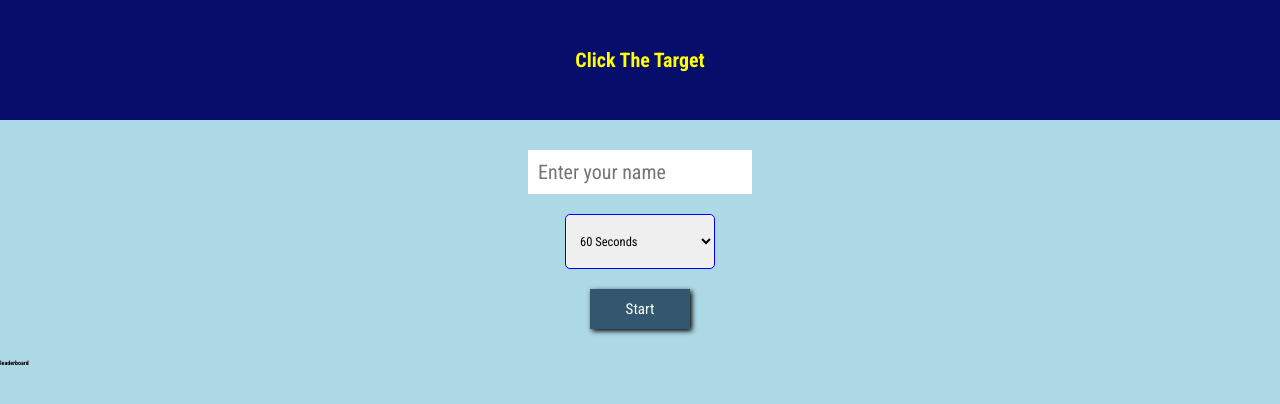
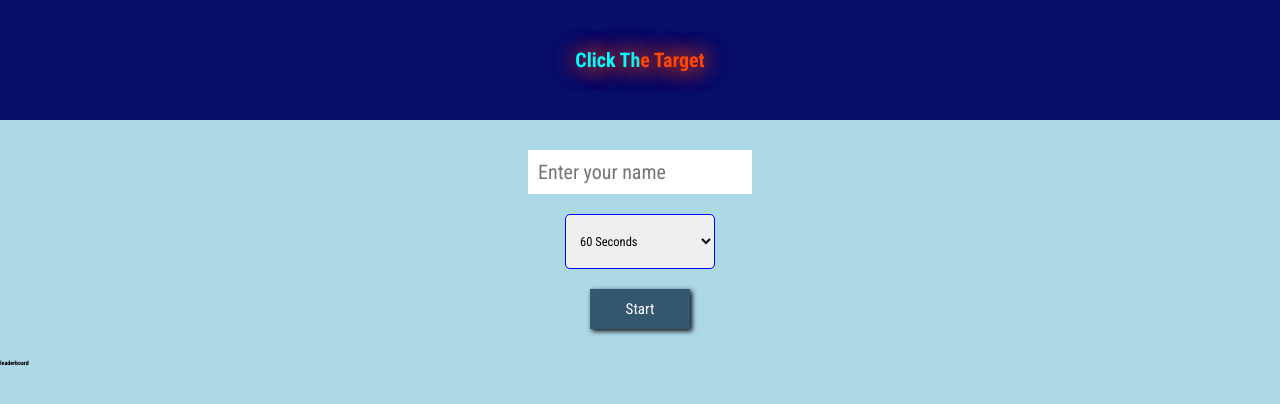
Before and after one commit to seanras02/M10-BO, a plain HTML site: page index.html in a window 1280 px wide. Drawn offline with Linux system fonts and the light colour scheme.

Commit message:
Button kleur en header kleur mooier gemaakt

```diff
--- a/css/style.css
+++ b/css/style.css
@@ -29,10 +29,29 @@ body{
 
 header h1{
     font-size: 2rem;
+    cursor: pointer;
 }
 
-header:hover h1 {
-    color: yellow;
+header:hover{
+    color: orangered;
+    text-shadow: 0 0 25px orangered,
+                 0 0 25px orangered;
+    transition: scale(1.1);
+
+}
+
+span{
+    color: aqua;
+    font-size: 2rem;
+    cursor: pointer;
+}
+
+span:hover{
+    color: rgb(25, 77, 234);
+    text-shadow: 0 0 25px rgb(0, 26, 255),
+                 0 0 25px rgb(0, 26, 255);
+    transition: scale(1.1);
+
 }
 
 #setup{
@@ -64,6 +83,13 @@ select{
     height: 5.5rem;
 }
 
+#startGame:hover{
+    color: orangered;
+    text-shadow: 0 0 25px orangered,
+                 0 0 25px orangered;
+    transition: scale(1.1);
+}
+
 option{
     font-size: 1.5rem;
 }
@@ -84,12 +110,10 @@ option{
     color: #ffff;
     border: none;
     cursor: pointer;
+    transition: 0,3s ease;
     box-shadow: 0.2rem 0.2rem 0.5rem black;
 }
 
-#startgame:hover{
-
-}
 
 .game--screen{
     background: black;
--- a/index.html
+++ b/index.html
@@ -12,7 +12,7 @@
 </head>
 <body>
     <header>
-        <h1>Click The Target</h1>
+        <h1><span>Click Th</span>e Target</h1>
     </header>
 
     <section id="game--container">
```
